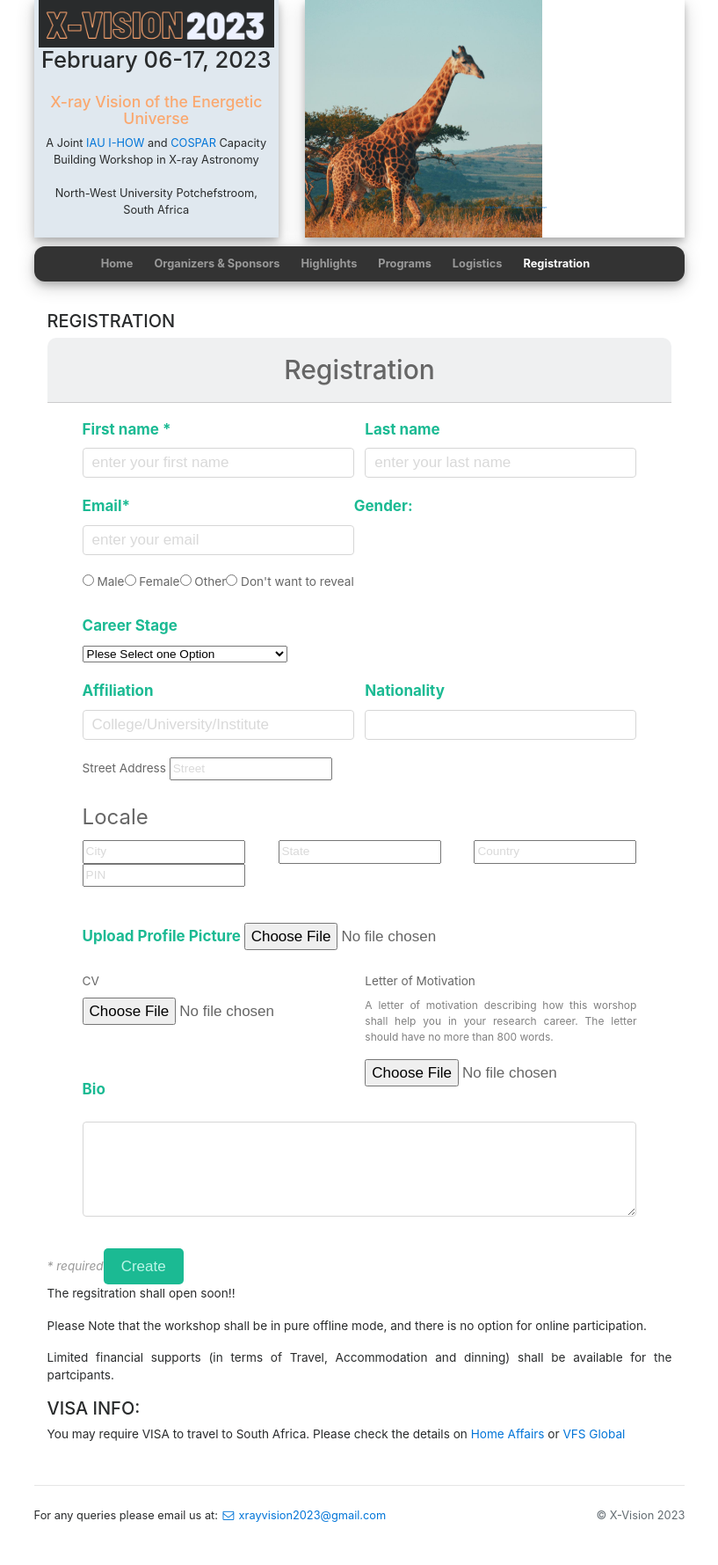
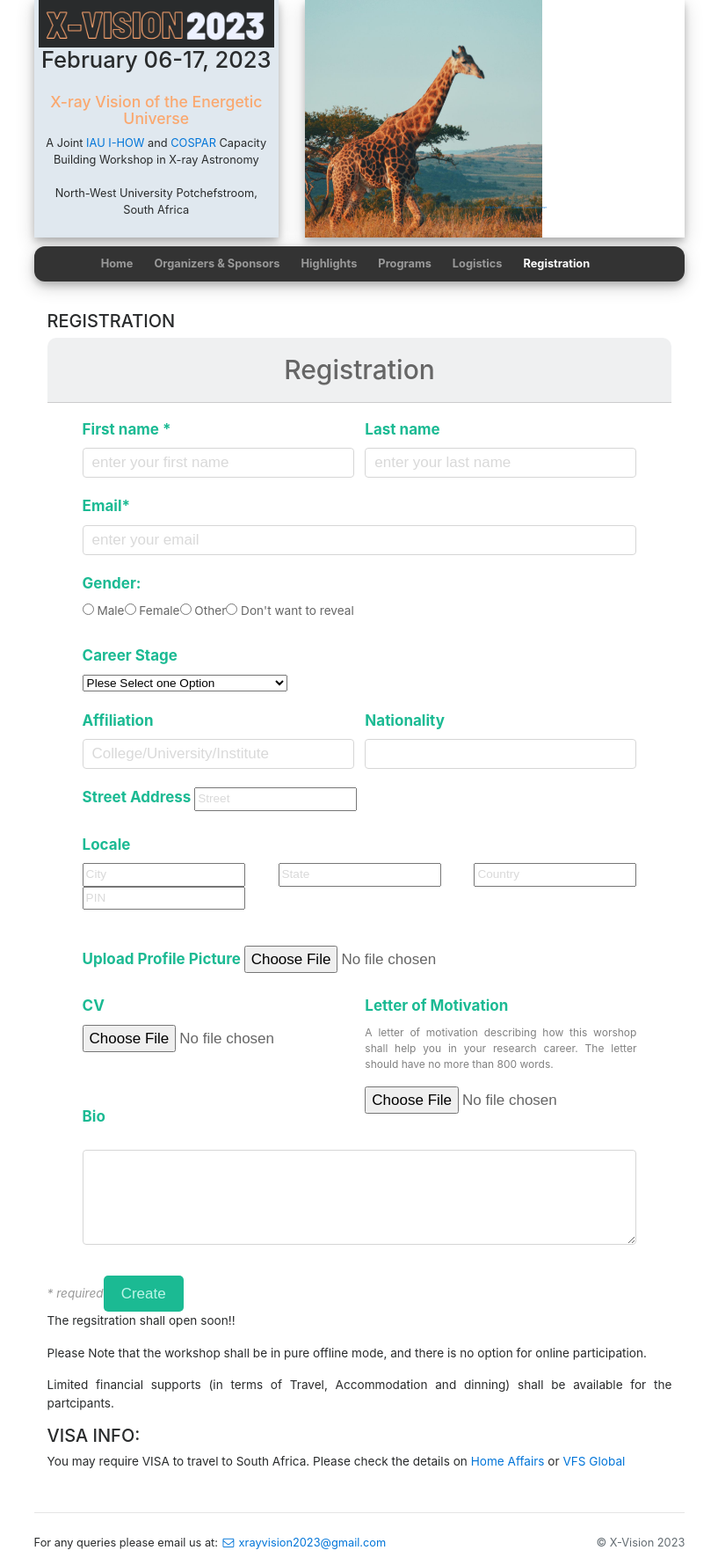
Before and after one commit to xvisionastro2023/xvisionastro2023.github.io, a Jekyll site: the page built from registration.html, in a window 1280 px wide. Shown: the whole page at 88% size, without its empty margins (231-1048 px from the left). Built offline with Jekyll 4.4.1, drawn with Linux system fonts in a browser that asks for light colours; nearby versions of some CDN libraries; before the commit the page ends 1748 px from its top, so only the background shows below that.

Commit message:
added css style -2

```diff
--- a/_includes/form_regis4test.html
+++ b/_includes/form_regis4test.html
@@ -30,7 +30,7 @@
 
         <!-- Email -->
         <div class="horizontal-group">
-          <div class="form-group left">
+          <div class="form-group">
             <label for="email" class="label-title">Email*</label>
             <input type="email" id="email" class="form-input" placeholder="enter your email" required="required">
           </div>
@@ -63,7 +63,7 @@
           <div class="form-group">
             <label class="label-title" for="career">Career Stage</label>
             <div >
-              <select name="career" required="">
+              <select id="career" name="career" required="">
                 <option value="" selected="" disabled="">Plese Select one Option</option>
                 <option value="MSc">M.Sc.</option>
                 <option value="PhD">Ph.D.</option>
@@ -89,15 +89,15 @@
 
         <!-- Profile picture and Age -->
         <div class="horizontal-group">
-          <div class="form-group" >
-            <label for="street-address">Street Address</label>
+          <div class="form-group">
+            <label for="street-address" class="label-title">Street Address</label>
             <input type="text" name="street" id="street-address" placeholder="Street" required=""/>
           </div>
         </div>
         <dev class="horizontal-group">
           <div class="form-group" >
             <fieldset class="locale">
-              <legend>Locale</legend>
+              <legend class="label-title">Locale</legend>
               <input type="text" name="city" placeholder="City" required=""/>
               <input type="text" name="state" placeholder="State" required=""/>
               <input type='text' name="country" id="country" placeholder="Country" required=""/>
@@ -109,13 +109,13 @@
         </dev>
         <dev class="horizontal-group">
           <div class="form-group left" >
-            <label for="cv">CV</label>
+            <label for="cv" class="label-title">CV</label>
             <input type="file" id="cv" name="attachment" accept="image/png, image/jpeg, .pdf, image/jpg"\>
             <fieldset><br></br>
             </fieldset>
           </div>
           <div class="form-group right">
-            <label for="motilettr">Letter of Motivation</label>
+            <label for="motilettr" class="label-title">Letter of Motivation</label>
             <p style="font-size:12px;color:gray;">A letter of motivation describing how this worshop shall help you in your research career. The letter should have no more than 800 words.</p>
             <input type="file" name="MotivLetter" id="motilettr" accept="image/png, image/jpeg, .pdf, image/jpg"\>
             </fieldset><br></br>
```
